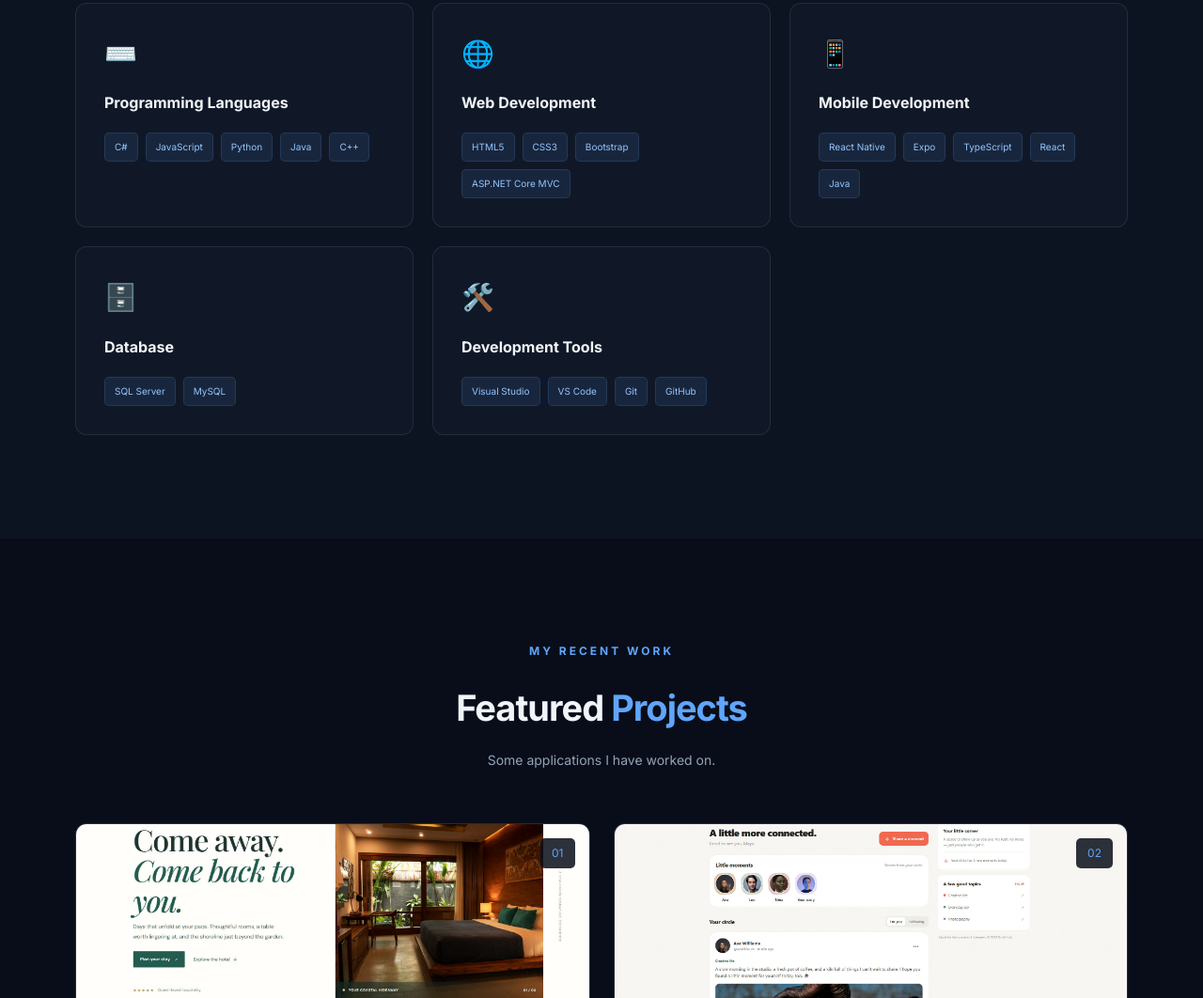
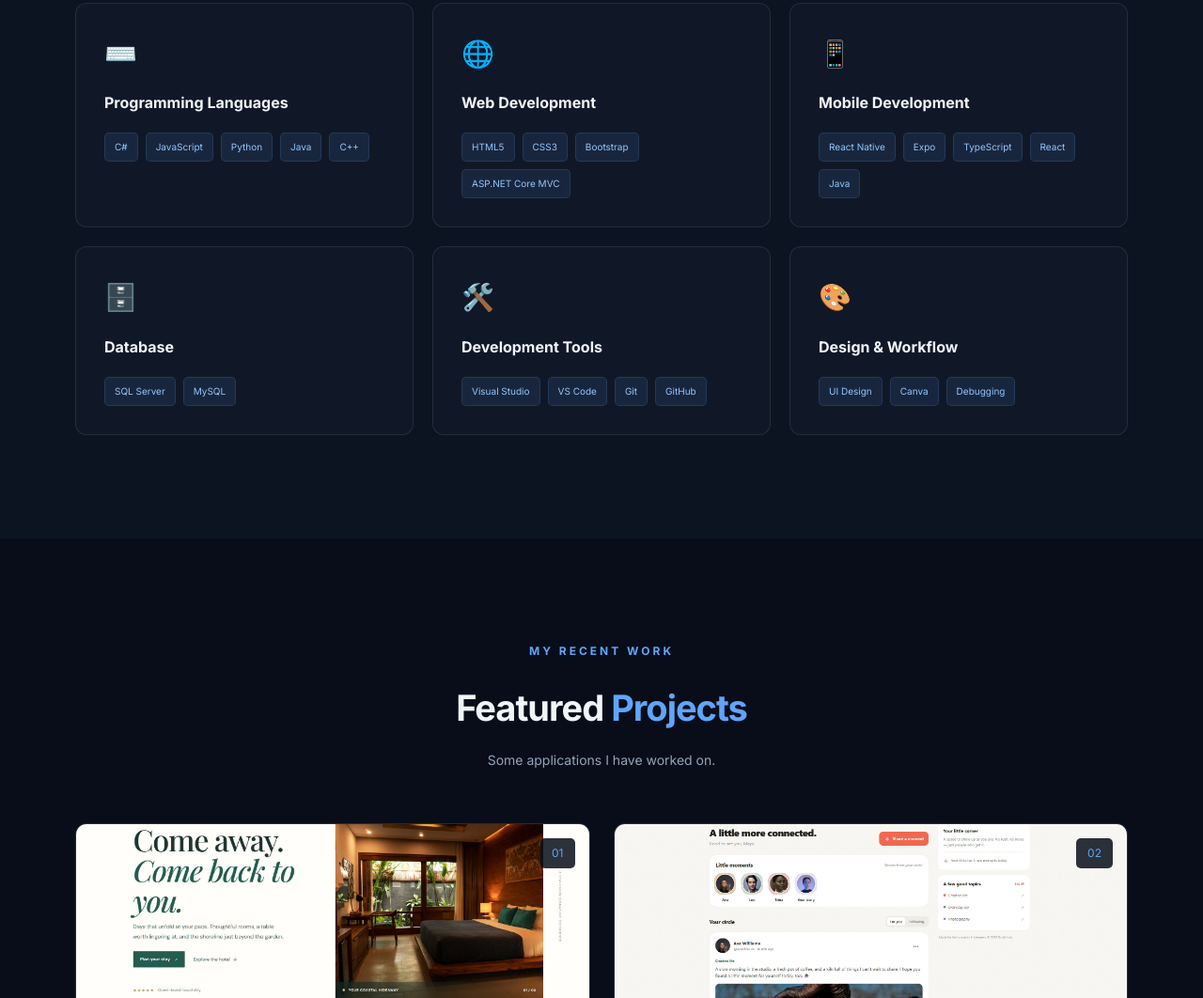
Before and after one commit to ashleyseville0510/my-portfolio, a plain HTML site: page index.html in a window 1280 px wide. Shown: the part 1912-2974 px from the top of the page at 94% size. Drawn offline with Linux system fonts and the light colour scheme.

Commit message:
Update my portfolio

```diff
--- a/index.html
+++ b/index.html
@@ -208,6 +208,16 @@
                             <span>VS Code</span>
                             <span>Git</span>
                             <span>GitHub</span>
+                        </div>
+                    </article>
+
+                    <article class="skill-card reveal">
+                        <div class="skill-icon">🎨</div>
+                        <h3>Design & Workflow</h3>
+                        <div class="skill-tags">
+                            <span>UI Design</span>
+                            <span>Canva</span>
+                            <span>Debugging</span>
                         </div>
                     </article>
                 </div>
```
